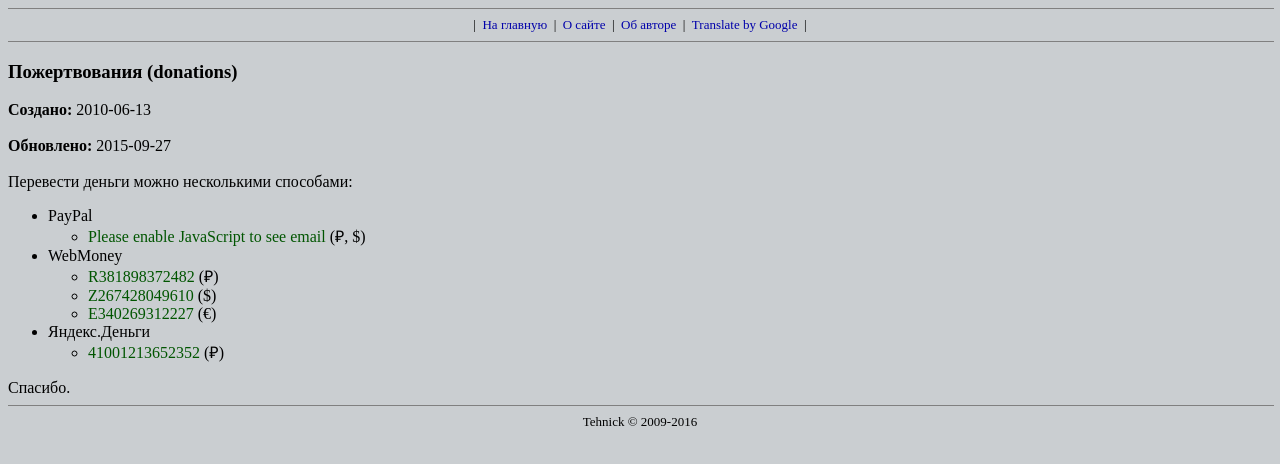
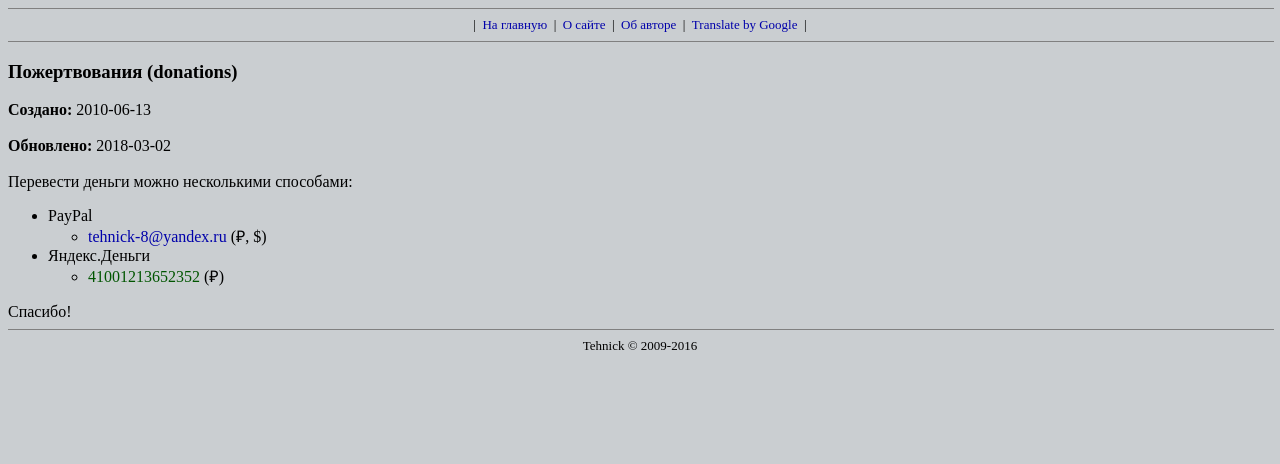
Before and after one commit to tehnick/tehnick.github.io, a plain HTML site: page donations.html in a window 1280 px wide. Drawn offline with Linux system fonts and the light colour scheme.

Commit message:
Update donations.html

```diff
--- a/donations.html
+++ b/donations.html
@@ -34,7 +34,7 @@
     <strong>Создано:</strong> 2010-06-13
     <br>
     <br>
-    <strong>Обновлено:</strong> 2015-09-27
+    <strong>Обновлено:</strong> 2018-03-02
     <br>
     <br>
     Перевести деньги можно несколькими способами:
@@ -43,22 +43,8 @@
         PayPal
         <ul>
           <li>
-            <font color="#005500" id="e-mail">Please enable JavaScript to see email</font> (&#8381;, &#36;)
-            <script type="text/javascript">ShowEMail()</script>
-          </li>
-        </ul>
-      </li>
-      <li>
-        WebMoney
-        <ul>
-          <li>
-            <font color="#005500">R381898372482</font> (&#8381;)
-          </li>
-          <li>
-            <font color="#005500">Z267428049610</font> (&#36;)
-          </li>
-          <li>
-            <font color="#005500">E340269312227</font> (&#8364;)
+            <a href="https://www.paypal.me/tehnick"><font id="email">Please enable JavaScript to see email</font></a> (&#8381;, &#36;)
+            <script type="text/javascript">ShowEmail()</script>
           </li>
         </ul>
       </li>
@@ -71,7 +57,7 @@
         </ul>
       </li>
     </ul>
-    Спасибо.
+    Спасибо!
 
 
     </div>
```
